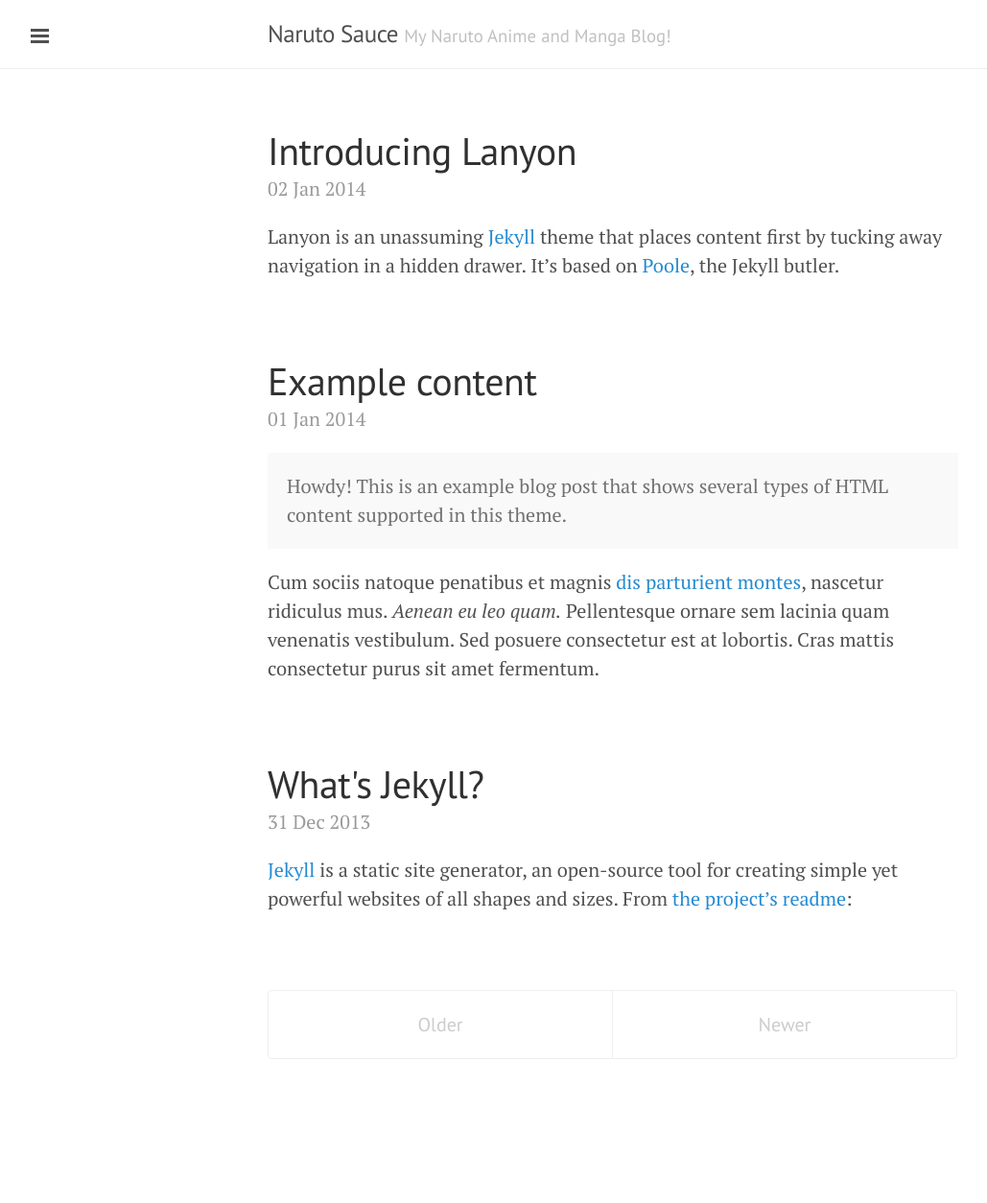
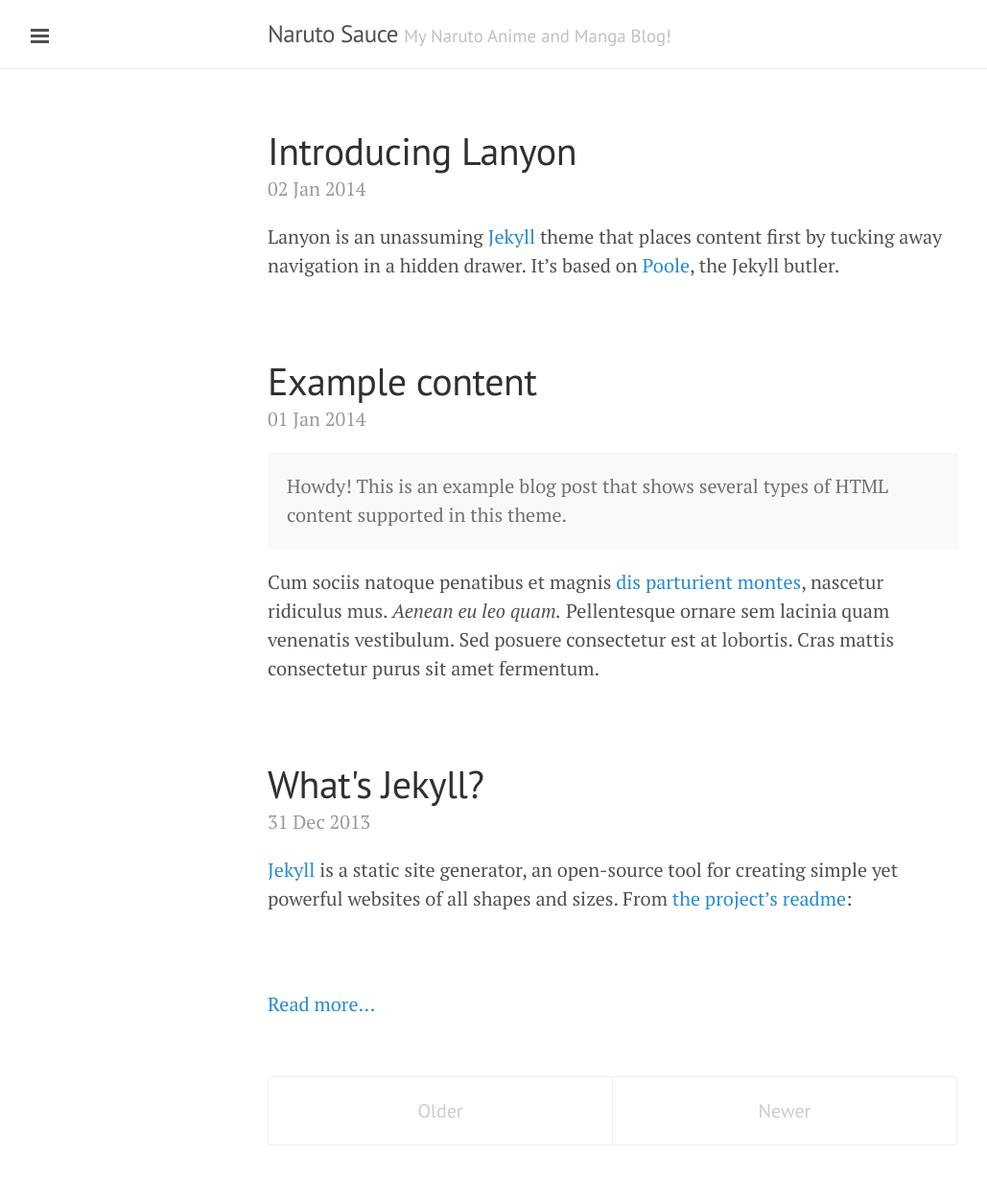
Before and after one commit to NarutoSauce/narutosauce.github.io, a Jekyll site: the page built from index.html, in a window 1280 px wide. Shown: the whole page at 96% size, without its empty margins (1-1030 px from the left). Built offline with Jekyll 4.4.1, drawn with Linux system fonts in a browser that asks for light colours; Markdown is read by kramdown in place of the engine named in the settings; the list of posts is cut into pages by our own code; before the commit the page ends 1164 px from its top, so only the background shows below that.

Commit message:
added read more

```diff
--- a/index.html
+++ b/index.html
@@ -11,7 +11,7 @@
       {{ post.excerpt }}
   </div>
   {% endfor %}
-  <p><a class="btn btn-primary" href="{{ post.url }}">{{ post.title }}</a></p>
+  <p><a class="btn btn-primary" href="{{ post.url }}">Read more...</a></p>
 </div>
 
 <div class="pagination">
```
